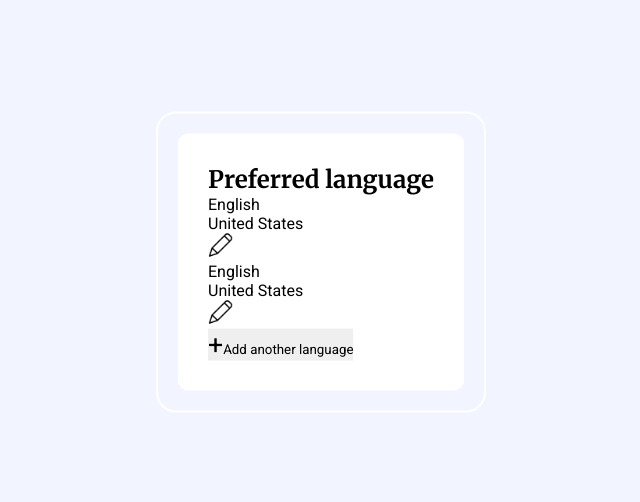
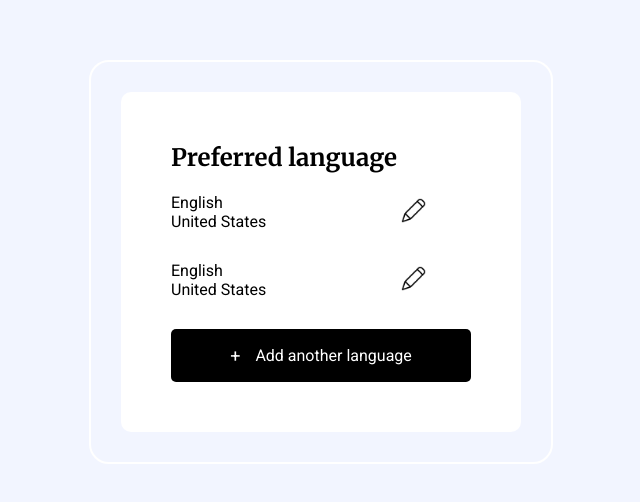
Before and after one commit to SebuhiNesirov/UIDesingDailyProjects, a plain HTML site: page day_1526/index.html in a window 1280 px wide. Shown: the part 138-640 px from the top of the page, without its empty margins (319-959 px from the left). Drawn offline with Linux system fonts and the light colour scheme.

Commit message:
UIDesingDaily
1526 task Language section complate

```diff
--- a/day_1526/scss/main.scss
+++ b/day_1526/scss/main.scss
@@ -47,24 +47,29 @@ body {
     top: 50%;
     left: 50%;
     transform: translate(-50%,-50%);
-    // background-color: transparent;
     border: 2px solid $light-color;
     border-radius: 20px;
-    padding: 20px;
+    padding: 30px;
 
     .language-content {
-        // width: 450px;
-        // height: 400px;
 
-        padding: 30px;
+        padding: 50px;
         background-color: $light-color;
         border-radius: 10px;
 
-        h2 {}
+        h2 {
+            margin-bottom: 20px;
+        }
 
         .language-content_selection {
 
             .language-content_selection-list {
+                display: flex;
+                flex-direction: row;
+                justify-content: space-between;
+                align-items: center;
+
+                margin-bottom: 30px;
 
                 .language-content_selection-list_lang {
 
@@ -72,6 +77,7 @@ body {
                 }
 
                 .language-content_selection-list-icon {
+                    margin-right: 15%;
 
                     img {
                         width: 25px;
@@ -86,9 +92,21 @@ body {
         .language-content_bottom {
 
             button {
+                width: 300px;
+                font-size: 1em;
+                padding: 16px;
+                border-radius: 5px;
+
+                display: flex;
+                align-items: center;
+                justify-content: center;
+
+                color: $light-color;
+                background-color: $dark-color;
 
                 span {
-                    font-size: 2em;
+                    font-size: 18px;
+                    margin-right: 15px;
                 }
             }
         }
```
Also changed, not shown: day_1526/index.html (+8 -0 lines), day_1526/css/main.css, 1 other file.
